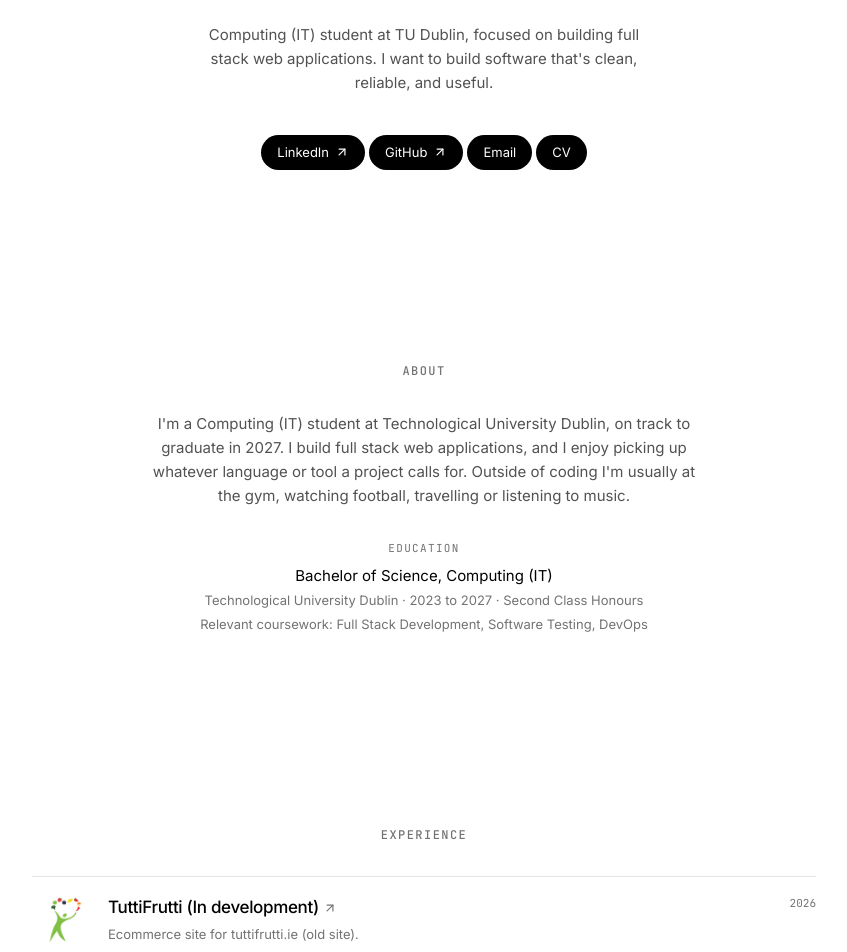
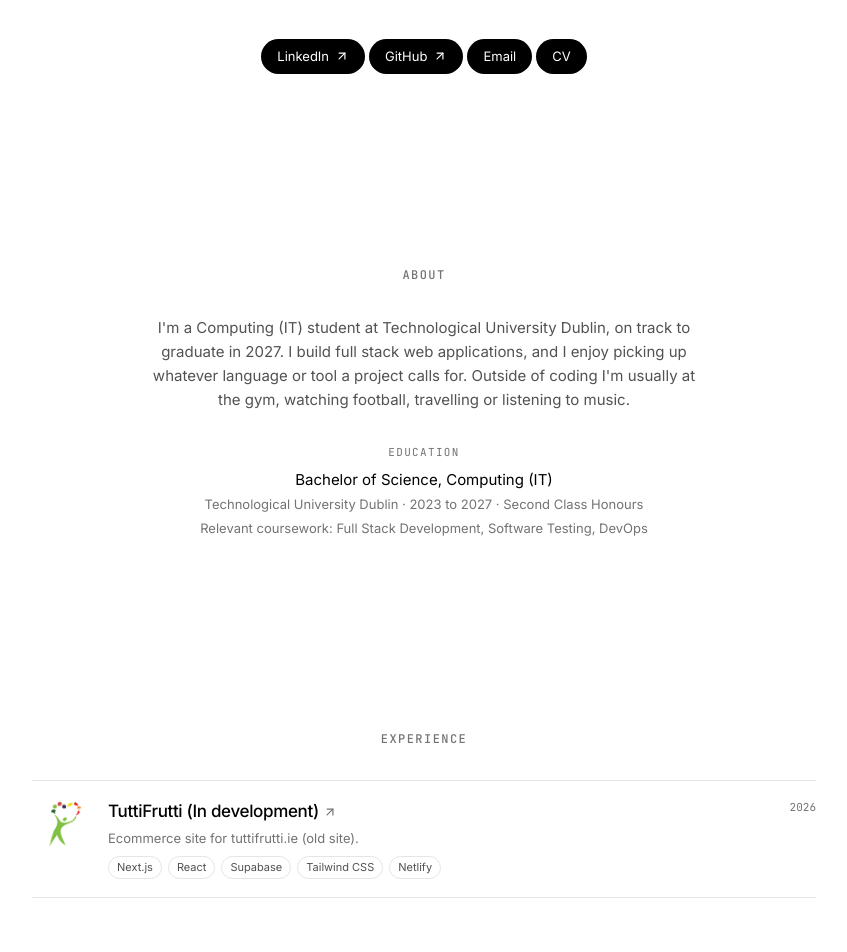
Before and after one commit to chidozieonyejelem/portfolio, a Next.js app: page / in a window 1280 px wide. Shown: the part 880-1832 px from the top of the page, without its empty margins (216-1063 px from the left). Built offline with nearby package versions, Linux system fonts and the light colour scheme.

Commit message:
Remove duplicate hero bio (kept in About), revert contact to #top, add per-project tech tags

```diff
--- a/components/hero.js
+++ b/components/hero.js
@@ -30,8 +30,7 @@
           {site.tagline.role}
         </p>
       </div>
-      <p className="mt-6 max-w-[460px] text-[15px] leading-[1.6] text-[#525252]">{site.bio}</p>
-      <div id="contact" className="mt-10 flex flex-wrap justify-center gap-1">
+      <div className="mt-10 flex flex-wrap justify-center gap-1">
         {socialLinks.map((link) =>
           link.href.startsWith("mailto:") ? (
             <EmailPill
--- a/components/project-section.js
+++ b/components/project-section.js
@@ -16,6 +16,7 @@
             href={item.href}
             external={item.external}
             image={item.image}
+            tech={item.tech}
           />
         ))}
       </div>
--- a/components/site-header.js
+++ b/components/site-header.js
@@ -6,7 +6,7 @@
   { label: "projects", href: "#projects" },
   { label: "stack", href: "#stack" },
   { label: "certs", href: "#certificates" },
-  { label: "contact", href: "#contact" },
+  { label: "contact", href: "#top" },
 ];
 
 export function SiteHeader() {
--- a/components/work-row.js
+++ b/components/work-row.js
@@ -1,7 +1,7 @@
 import Image from "next/image";
 import { ArrowUpRight } from "lucide-react";
 
-export function WorkRow({ num, title, description, year, href, external = false, image }) {
+export function WorkRow({ num, title, description, year, href, external = false, image, tech }) {
   const content = (
     <div className="grid grid-cols-[auto_1fr_auto] items-start gap-5 border-t-[0.5px] border-[#e5e5e5] py-[18px] [transition:padding-left_0.25s_ease] group-hover:pl-2">
       {image ? (
@@ -23,6 +23,18 @@
           ) : null}
         </h3>
         {description ? <p className="mt-1 text-[13px] text-[#737373]">{description}</p> : null}
+        {tech && tech.length > 0 ? (
+          <div className="mt-2 flex flex-wrap gap-1.5">
+            {tech.map((item) => (
+              <span
+                key={item}
+                className="rounded-full border-[0.5px] border-[#e5e5e5] px-2 py-0.5 text-[11px] text-[#525252]"
+              >
+                {item}
+              </span>
+            ))}
+          </div>
+        ) : null}
       </div>
       <span className="shrink-0 font-mono text-[11px] text-[#737373]">{year}</span>
     </div>
```
Also changed, not shown: lib/content.js.
